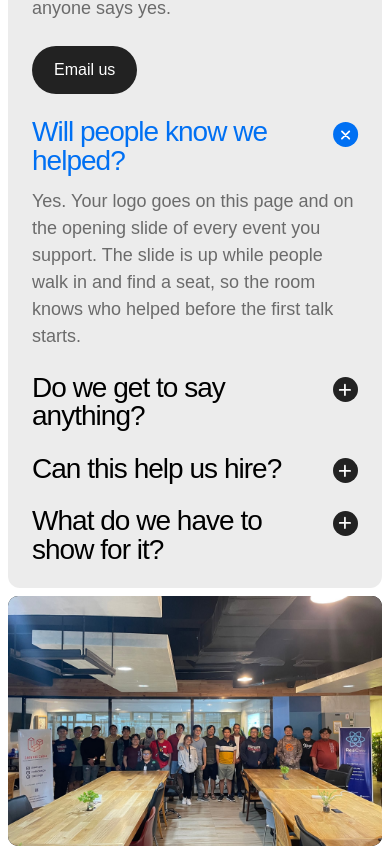
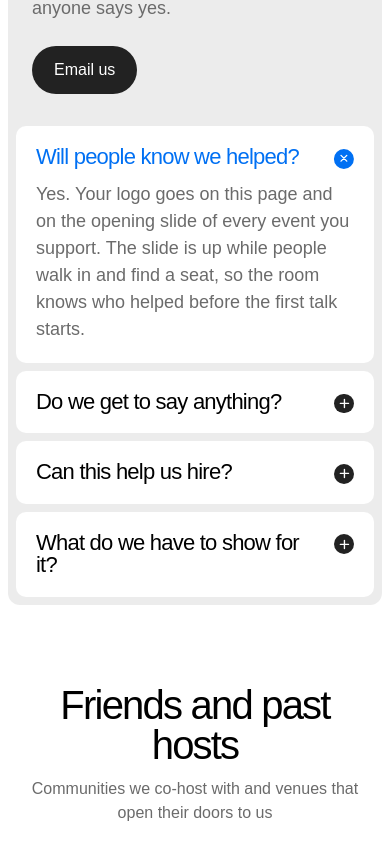
Before and after one commit to jacobbalane/react-cebu, a Next.js app: page /partners in a window 390 px wide. Shown: the part 4360-5208 px from the top of the page. Built offline with nearby package versions, Linux system fonts and the light colour scheme; a web font is replaced by a local one.

Commit message:
feat(partners): put the perks questions on cards that open on every screen
Each question sits on its own white card and opens one at a time on desktop as well as phones, centred beside the heading. The photo is gone on every screen, and small phones keep 32px between Email us and the first card.

```diff
--- a/src/components/partners/perks.tsx
+++ b/src/components/partners/perks.tsx
@@ -1,6 +1,5 @@
 "use client";
 
-import Image from "next/image";
 import { useEffect, useRef, useState } from "react";
 import { SplitHeading } from "@/components/motion";
 import { PARTNER_EMAIL } from "@/data/site";
@@ -25,24 +24,19 @@ const answers = [
   },
 ];
 
-const photo = { src: "/images/company-banners-group.jpg", alt: "A group posing between two long tables, beside community banners" };
-
-// A white corner that rounds off the fog where it meets the photo's cut-out.
-const corner = "absolute size-3 bg-[radial-gradient(circle_at_100%_0,transparent_calc(0.75rem_-_0.5px),#fff_0.75rem)]";
-
 /**
- * What a partner gets, as the four things their team will ask. The fog panel is cut away at the
- * bottom left and the photo sits in the cut, outside the panel. That side stays put until the
- * answers have all gone by, and the answers sharpen one after another once they're on screen.
+ * What a partner gets, as the four things their team will ask: the heading and a way to get in
+ * touch on one side, which stays put while the questions go by, and the questions on the other.
+ * The questions sharpen one after another once they're on screen.
  *
- * On phones the questions open and close, one at a time, so the section stays short: the first is
- * open to show how it works, and each answer eases open and shut.
+ * The questions open and close, one at a time, so the section stays short: the first is open to
+ * show how it works, and each answer eases open and shut.
  */
 export function Perks() {
   const list = useRef<HTMLDListElement>(null);
   const [open, setOpen] = useState<number | null>(0);
   const shown = useRef(open);
-  // Lays the answers out for the question that's open; set up on phones only.
+  // Lays the answers out for the question that's open.
   const apply = useRef<(animate: boolean) => void>(() => {});
 
   useGSAP(
@@ -55,7 +49,7 @@ export function Perks() {
           { opacity: 1, filter: "blur(0px)", duration: 0.5, ease: "power2.out", stagger: 0.2, clearProps: "filter", scrollTrigger: { trigger: list.current, start: "top 85%", once: true } },
         );
       });
-      mm.add("(max-width: 767px)", (context) => {
+      mm.add("all", (context) => {
         const panels = gsap.utils.toArray<HTMLElement>("[data-panel]", list.current);
         // Added to the context by name, so it hands back the wrapped function and the tweens it makes are undone with it.
         apply.current = context.add("lay", (animate: boolean) => {
@@ -89,36 +83,30 @@ export function Perks() {
         <div className="relative">
           <div className="lg:absolute lg:inset-0 lg:pt-14">
             <div className="flex flex-col lg:sticky lg:top-24 lg:h-[min(100%,calc(100svh-6rem))]">
-              <div className="flex flex-col items-start gap-6 px-6 pt-6 sm:px-10 sm:pt-10 lg:px-14 lg:pb-10 lg:pt-0">
+              {/* On small phones the cards sit only 8px in, so this keeps 32px between the button and the first card. */}
+              <div className="flex flex-col items-start gap-6 px-6 pt-6 max-sm:pb-6 sm:px-10 sm:pt-10 lg:px-14 lg:pb-10 lg:pt-0">
                 <SplitHeading id="perks-title" className="display m-0 text-[clamp(2.5rem,4.2vw,3.75rem)]">What partners get</SplitHeading>
                 <p className="m-0 max-w-[34ch] text-lg leading-normal text-muted">The four things your team will ask before anyone says yes.</p>
                 <a href={PARTNER_EMAIL} className="btn btn-black">Email us</a>
               </div>
 
-              <div className="relative hidden min-h-0 flex-1 rounded-tr-[1.25rem] bg-white pr-2 pt-2 lg:block">
-                <span aria-hidden="true" className={`${corner} bottom-full left-0`} />
-                <span aria-hidden="true" className={`${corner} bottom-0 left-full`} />
-                <div className="tile relative size-full bg-black">
-                  <Image src={photo.src} alt={photo.alt} fill sizes="50vw" className="object-cover" />
-                </div>
-              </div>
             </div>
           </div>
         </div>
 
-        <dl ref={list} className="m-0 flex flex-col gap-10 p-6 max-md:gap-6 sm:p-10 lg:gap-14 lg:p-14">
+        {/* Each question on its own white card, close together, centred in the panel beside the heading. */}
+        <dl ref={list} className="m-0 flex flex-col gap-2 p-2 sm:p-10 md:justify-center lg:p-14">
           {answers.map(({ question, answer }, i) => (
-            <div key={question} data-answer className="flex flex-col gap-2 max-md:gap-0">
-              <dt className="title text-[clamp(1.75rem,3vw,2.5rem)]">
-                <span className="max-md:hidden">{question}</span>
-                {/* On phones the question is the button that opens its answer. */}
+            <div key={question} data-answer className="flex flex-col rounded-[0.625rem] bg-white p-5 md:p-6 lg:p-7">
+              <dt className="title text-[clamp(1.375rem,1.9vw,1.875rem)]">
+                {/* The question is the button that opens its answer. */}
                 <button
                   type="button"
                   aria-expanded={open === i}
                   aria-controls={`perk-${i}`}
                   onClick={() => setOpen(open === i ? null : i)}
                   // The open question turns azure, its icon with it, and eases back to ink as it closes.
-                  className={`flex w-full cursor-pointer items-start justify-between gap-4 text-left transition-colors duration-300 md:hidden ${open === i ? "text-azure" : ""}`}
+                  className={`flex w-full cursor-pointer items-start justify-between gap-4 text-left transition-colors duration-300 hover:text-azure ${open === i ? "text-azure" : ""}`}
                 >
                   <span>{question}</span>
                   {/* A plus that turns into a cross as the answer opens, and back. */}
@@ -132,17 +120,13 @@ export function Perks() {
                   </span>
                 </button>
               </dt>
-              <dd id={`perk-${i}`} data-panel className="m-0 max-md:overflow-hidden">
-                <p className="m-0 max-w-[54ch] text-lg leading-normal text-muted max-md:pt-3">{answer}</p>
+              <dd id={`perk-${i}`} data-panel className="m-0 overflow-hidden">
+                <p className="m-0 max-w-[54ch] pt-2 text-lg leading-normal text-muted max-md:pt-3">{answer}</p>
               </dd>
             </div>
           ))}
         </dl>
       </div>
-
-      <div className="tile relative mt-2 aspect-[3/2] bg-black lg:hidden">
-        <Image src={photo.src} alt={photo.alt} fill sizes="100vw" className="object-cover" />
-      </div>
     </section>
   );
 }
```
